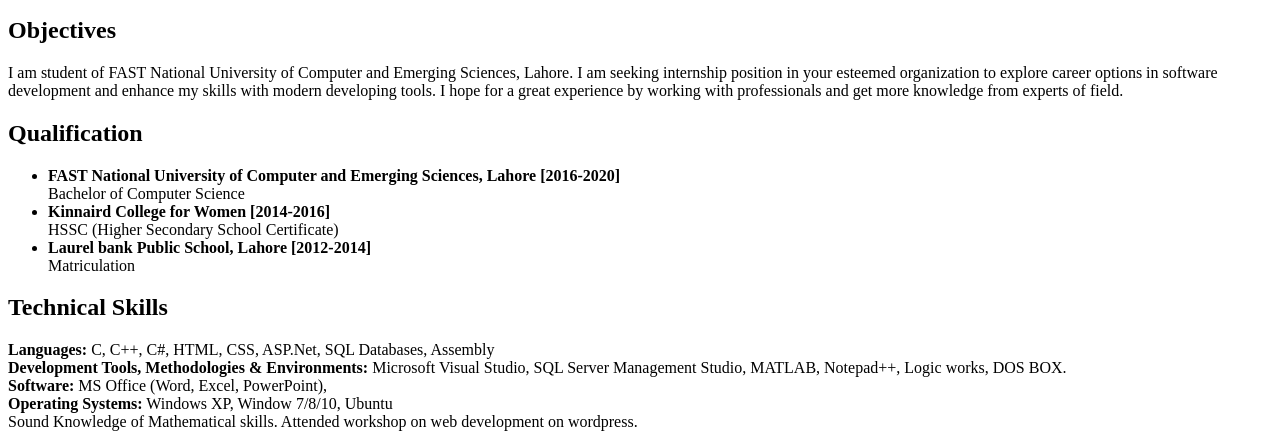
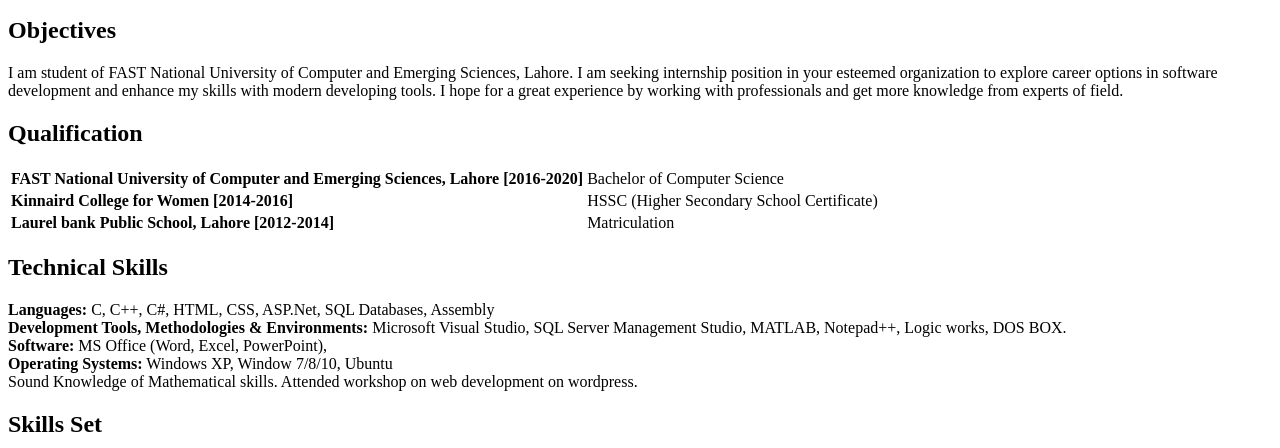
Before and after one commit to zarfishanwajid/zarfishanwajid.github.io, a plain HTML site: page index.html in a window 1280 px wide. Shown: the part 345-793 px from the top of the page. Drawn offline with Linux system fonts and the light colour scheme.

Commit message:
Initial commit

```diff
--- a/index.html
+++ b/index.html
@@ -5,7 +5,7 @@
   </head>
 <body>
 <center>
-<img src="zar.jpg " alt="Smiley face" align="middle" height="200" width="200"></center>
+<img src="zar.jpg " align="middle" height="200" width="200"></center>
 <center>
  <p>
    <h1>
@@ -26,16 +26,20 @@
 </p>
 
   <h2>Qualification </h2>
-
-<ul>
-  <li><b>FAST National University of Computer and Emerging Sciences, Lahore [2016-2020]</b></li>
-     Bachelor of Computer Science<br>
-  <li><b>Kinnaird College for Women [2014-2016]</b></li>
-     HSSC (Higher Secondary School Certificate)<br>
-  <li><b>Laurel bank Public School, Lahore [2012-2014]</b></li>
-	Matriculation
-</ul>
-
+  <table>
+    <tr>
+	  <td><b>FAST National University of Computer and Emerging Sciences, Lahore [2016-2020] </b></td>
+    <td>Bachelor of Computer Science</td>
+	</tr>
+   <tr>
+    <td><b>Kinnaird College for Women [2014-2016]</b></td>
+    <td> HSSC (Higher Secondary School Certificate)<br></td>
+   </tr>
+  <tr>
+    <td><b>Laurel bank Public School, Lahore [2012-2014]</b></td>
+	<td>Matriculation </td>
+  </tr>
+  </table>
 	<h2>Technical Skills</h2>
 
 <p>
```
